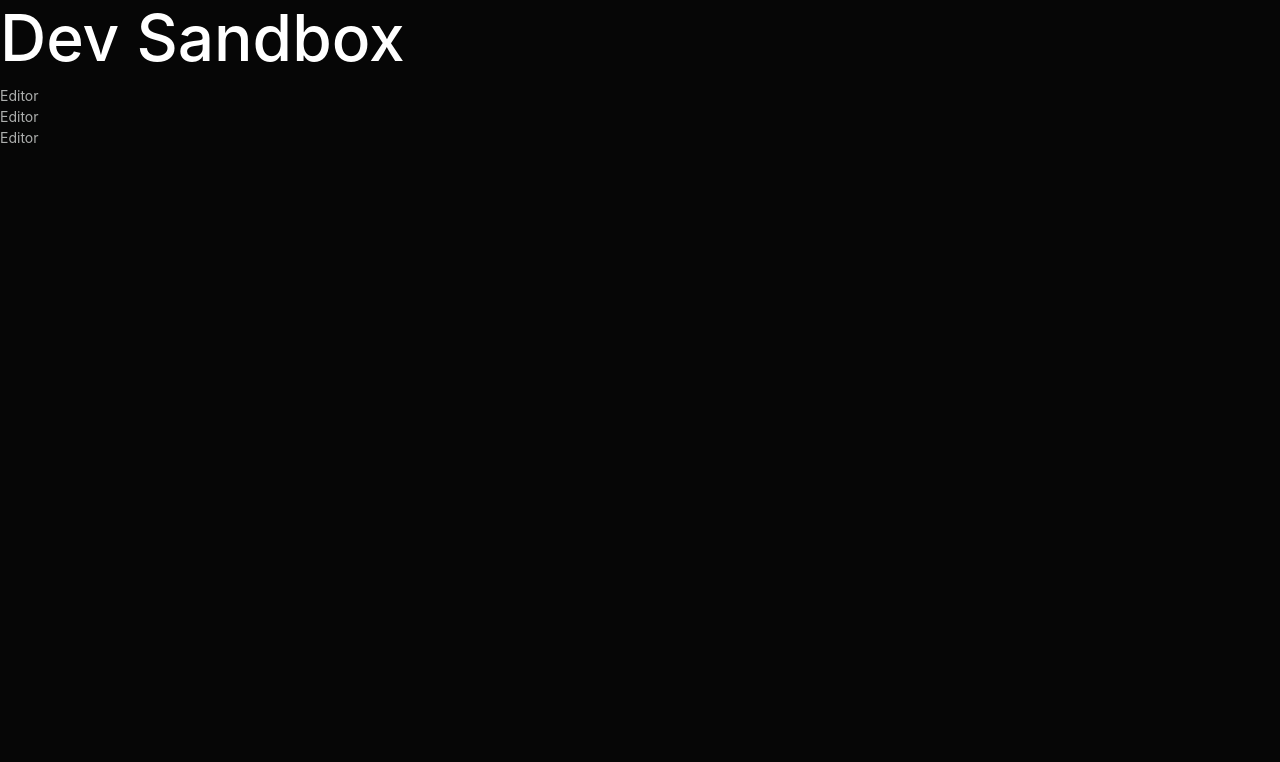
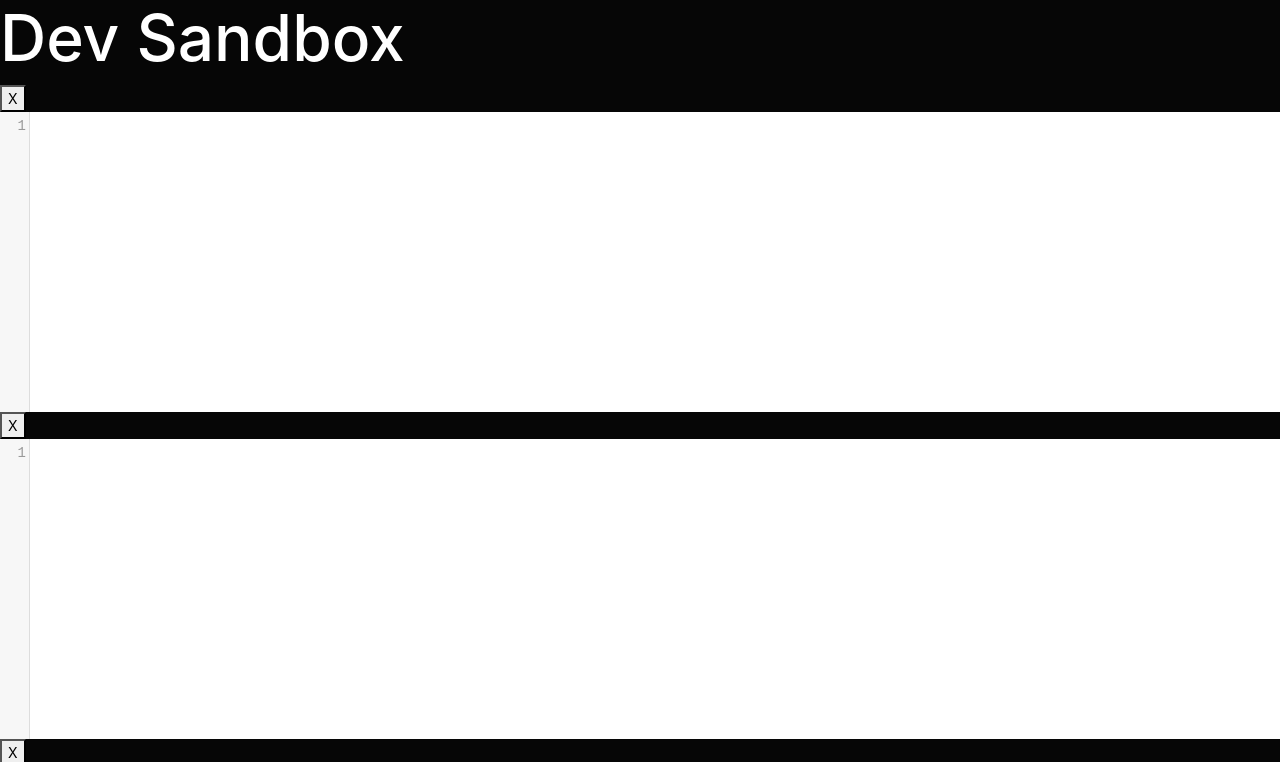
Before and after one commit to machinesandpixels/5minute_shorts, a React (Create React App) app in the folder frontend/: page / in a window 1280 px wide. Shown: the top 762 px of the page. Built offline with nearby package versions, Linux system fonts and the light colour scheme.

Commit message:
Added title, value, language and onChange as props to Editor component

```diff
--- a/frontend/src/components/Editor.js
+++ b/frontend/src/components/Editor.js
@@ -1,10 +1,34 @@
 import React from 'react';
 import 'codemirror/lib/codemirror.css';
+import 'codemirror/theme/material.css';
+import 'codemirror/mode/xml/xml';
+import 'codemirror/mode/css/css';
+import 'codemirror/mode/javascript/javascript';
+import { Controlled } from 'react-codemirror2';
 
-const Editor = () => {
+const Editor = ({ title, value, language, onChange }) => {
+
+    const handleChange = (editor, data, value) => {
+        onChange(value)
+    }
+
     return (
-        <div>
-            Editor
+        <div className="editor--container">
+            <div className="editor-title">
+                { title }
+                <button>X</button>
+            </div>
+            <Controlled
+                onBeforeChange={handleChange}
+                value={value}
+                className="code-mirror--container"
+                options={{
+                    lineWrapping: true,
+                    lint: true,
+                    lineNumbers: true,
+                    mode: language,
+                }}
+            />
         </div>
     )
 }
```
